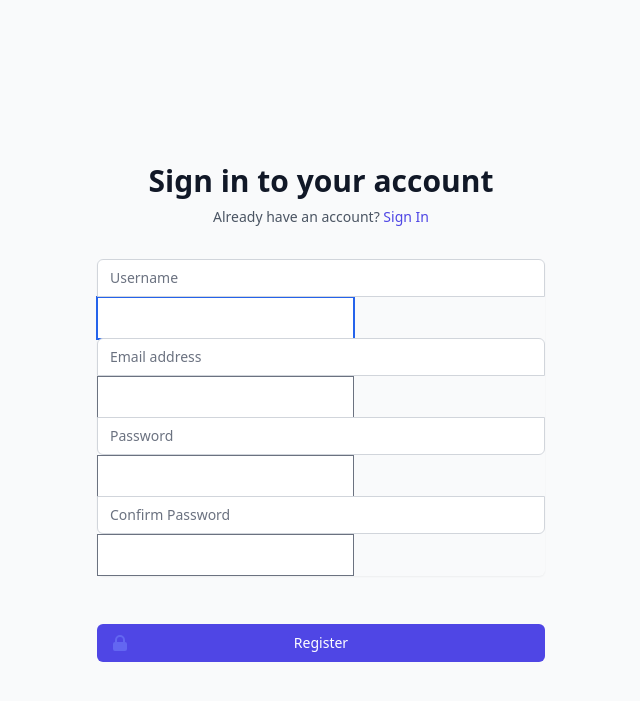
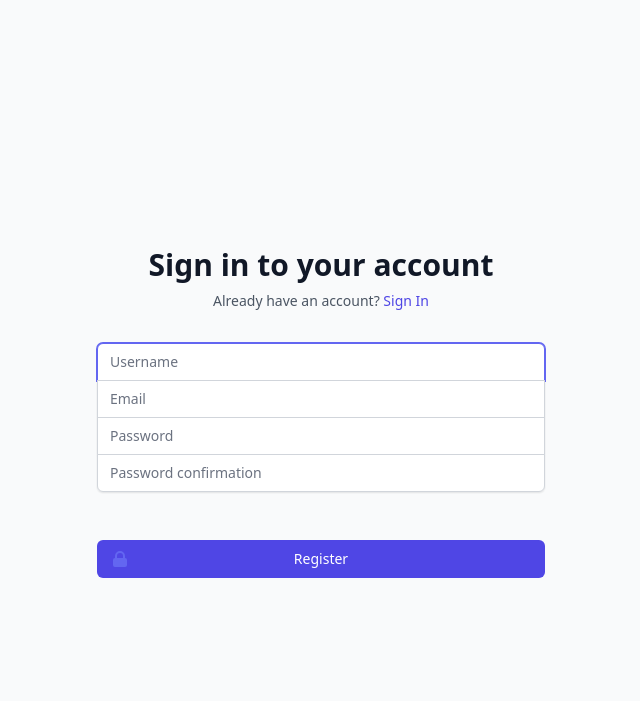
Before and after one commit to marieflorescontact/Shortener_url, a Django app: page /register/ in a window 1280 px wide. Shown: the top 701 px of the page, without its empty margins (319-959 px from the left). Run offline with Django 3.2, Linux system fonts and the light colour scheme; some libraries are stand-ins or nearby versions.

Commit message:
css des formulaires

```diff
--- a/config/urlshortener/forms.py
+++ b/config/urlshortener/forms.py
@@ -11,9 +11,13 @@ from .models import Shortener
 
 class ShortenerForm(forms.ModelForm):
     long_url = forms.URLField(widget=forms.URLInput(
-        attrs={"class": "shadow-sm focus:ring-indigo-500 focus:border-indigo-500 block w-full sm:text-sm border-gray-300 rounded-md", "placeholder": "Your URL to shorten"}))
+        attrs={
+            "class": "shadow-sm focus:ring-indigo-500 focus:border-indigo-500 block w-full sm:text-sm border-gray-300 rounded-md",
+            "placeholder": "Your URL to shorten"}))
     wished_url = forms.CharField(required=False, widget=forms.TextInput(
-        attrs={"class": "shadow-sm focus:ring-indigo-500 focus:border-indigo-500 block w-full sm:text-sm border-gray-300 rounded-md", "placeholder": "Choose your short url"}))
+        attrs={
+            "class": "shadow-sm focus:ring-indigo-500 focus:border-indigo-500 block w-full sm:text-sm border-gray-300 rounded-md",
+            "placeholder": "Choose your short url"}))
 
     class Meta:
         model = Shortener
@@ -21,7 +25,24 @@ class ShortenerForm(forms.ModelForm):
 
 
 class CreateUserForm(UserCreationForm):
+    username = forms.CharField(required=False, widget=forms.TextInput(
+        attrs={
+            "class": "shadow-sm focus:ring-indigo-500 focus:border-indigo-500 block w-full sm:text-sm border-gray-300 rounded-t-md",
+            "placeholder": "Username"}))
+    email = forms.EmailField(required=False, widget=forms.TextInput(
+        attrs={
+            "class": "shadow-sm focus:ring-indigo-500 focus:border-indigo-500 block w-full sm:text-sm border-gray-300 ",
+            "placeholder": "Email"}))
+    password1 = forms.CharField(required=False, widget=forms.TextInput(
+        attrs={
+            "class": "shadow-sm focus:ring-indigo-500 focus:border-indigo-500 block w-full sm:text-sm border-gray-300 ",
+            "placeholder": "Password"}))
+    password2 = forms.CharField(required=False, widget=forms.TextInput(
+        attrs={
+            "class": "shadow-sm focus:ring-indigo-500 focus:border-indigo-500 block w-full sm:text-sm border-gray-300 rounded-b-md",
+            "placeholder": "Password confirmation"}))
+
     class Meta:
         model = User
-        #fields = '__all__'
+        # fields = '__all__'
         fields = ['username', 'email', 'password1', 'password2']
--- a/config/urlshortener/templates/urlshortener/home.html
+++ b/config/urlshortener/templates/urlshortener/home.html
@@ -3,7 +3,7 @@
 {% block body %}
 
 <div class="container mx-auto p-12 space-y-8">
-  <div class="pl-4 text-center "><h1 class="font-semibold text-4xl text-indigo-600">URL Shortner Application</h1></div>
+  <div class="pl-4 text-center "><h1 class="mt-6 text-center text-3xl font-extrabold text-gray-900">URL Shortner Application</h1></div>
   <div class="border-1 border-gray-200 rounded shadow ">
 
    {%  include 'urlshortener/navbar.html' %}
--- a/config/urlshortener/templates/urlshortener/register.html
+++ b/config/urlshortener/templates/urlshortener/register.html
@@ -14,36 +14,14 @@
                 </a>
             </p>
         </div>
-        <form class="mt-8 space-y-6" action="" method="POST">{% csrf_token %}
+        <form class="mt-8 space-y-6 " action="" method="POST">{% csrf_token %}
 
             <div class="rounded-md shadow-sm -space-y-px">
+                {{form.username}}
+                {{form.email}}
+                {{form.password1}}
+                {{form.password2}}
 
-                <div>
-
-                    <input id="username" name="username" type="text" required
-                           class="appearance-none rounded-none relative block w-full px-3 py-2 border border-gray-300 placeholder-gray-500 text-gray-900 rounded-t-md focus:outline-none focus:ring-indigo-500 focus:border-indigo-500 focus:z-10 sm:text-sm"
-                           placeholder="Username">
-                    {{form.username}}
-                </div>
-                <div>
-                    <input id="email" name="email" type="email" autocomplete="email" required
-                           class="appearance-none rounded-none relative block w-full px-3 py-2 border border-gray-300 placeholder-gray-500 text-gray-900 rounded-t-md focus:outline-none focus:ring-indigo-500 focus:border-indigo-500 focus:z-10 sm:text-sm"
-                           placeholder="Email address">
-                    {{form.email}}
-                </div>
-                <div>
-                    <input id="password" name="password" type="password" autocomplete="current-password" required
-                           class="appearance-none rounded-none relative block w-full px-3 py-2 border border-gray-300 placeholder-gray-500 text-gray-900 rounded-b-md focus:outline-none focus:ring-indigo-500 focus:border-indigo-500 focus:z-10 sm:text-sm"
-                           placeholder="Password">
-                    {{form.password1}}
-                </div>
-                <div>
-                    <input id="password confirmation" name="password" type="password" autocomplete="current-password"
-                           required
-                           class="appearance-none rounded-none relative block w-full px-3 py-2 border border-gray-300 placeholder-gray-500 text-gray-900 rounded-b-md focus:outline-none focus:ring-indigo-500 focus:border-indigo-500 focus:z-10 sm:text-sm"
-                           placeholder="Confirm Password">
-                    {{form.password2}}
-                </div>
             </div>
 
             <div class="flex items-center justify-between">
```
Also changed, not shown: config/db.sqlite3.
